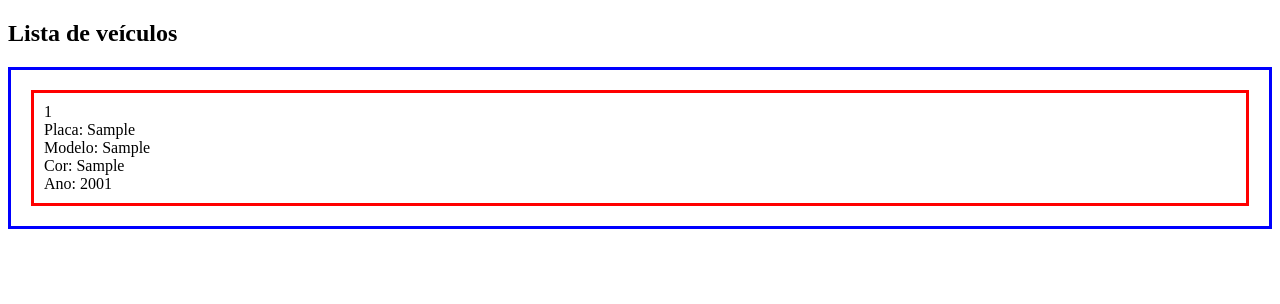
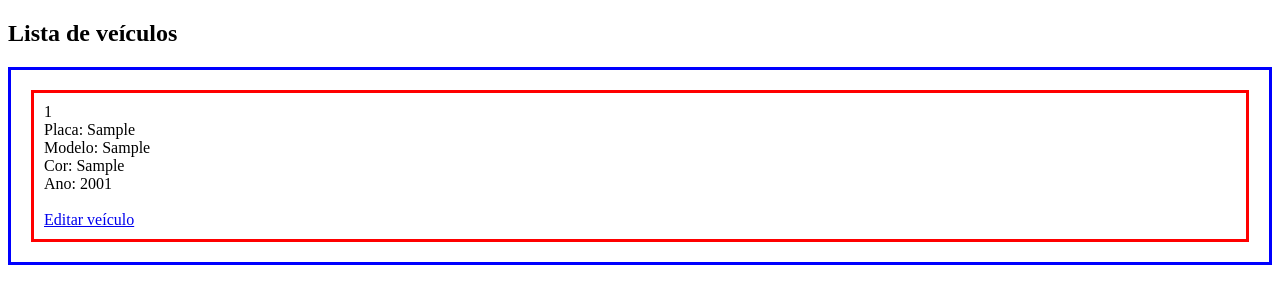
Before and after one commit to gihwatuluv/TrabalhoFinal, a PHP site: page /veiculo/listarveiculos.php in a window 1280 px wide. Shown: the top 304 px of the page. Run offline with PHP 8.4, Linux system fonts and the light colour scheme; tables that the repository leaves empty hold one stand-in row (values such as "Sample post"); data that the repository does not hold is empty.

Commit message:
mudei o listar

```diff
--- a/codigo/veiculo/listarveiculos.php
+++ b/codigo/veiculo/listarveiculos.php
@@ -1,3 +1,4 @@
+
 <!DOCTYPE html>
 <html lang="pt-br">
 
@@ -59,6 +60,9 @@
             echo "<br>";
 
             echo "Ano: " . $ano;
+            echo "<br><br>";
+
+            echo "<a href='editar.php?idveiculo=$idveiculo'>Editar veículo</a>";
 
             echo "</div>";
         }
@@ -66,5 +70,4 @@
     </div>
 
 </body>
-
 </html>
```
